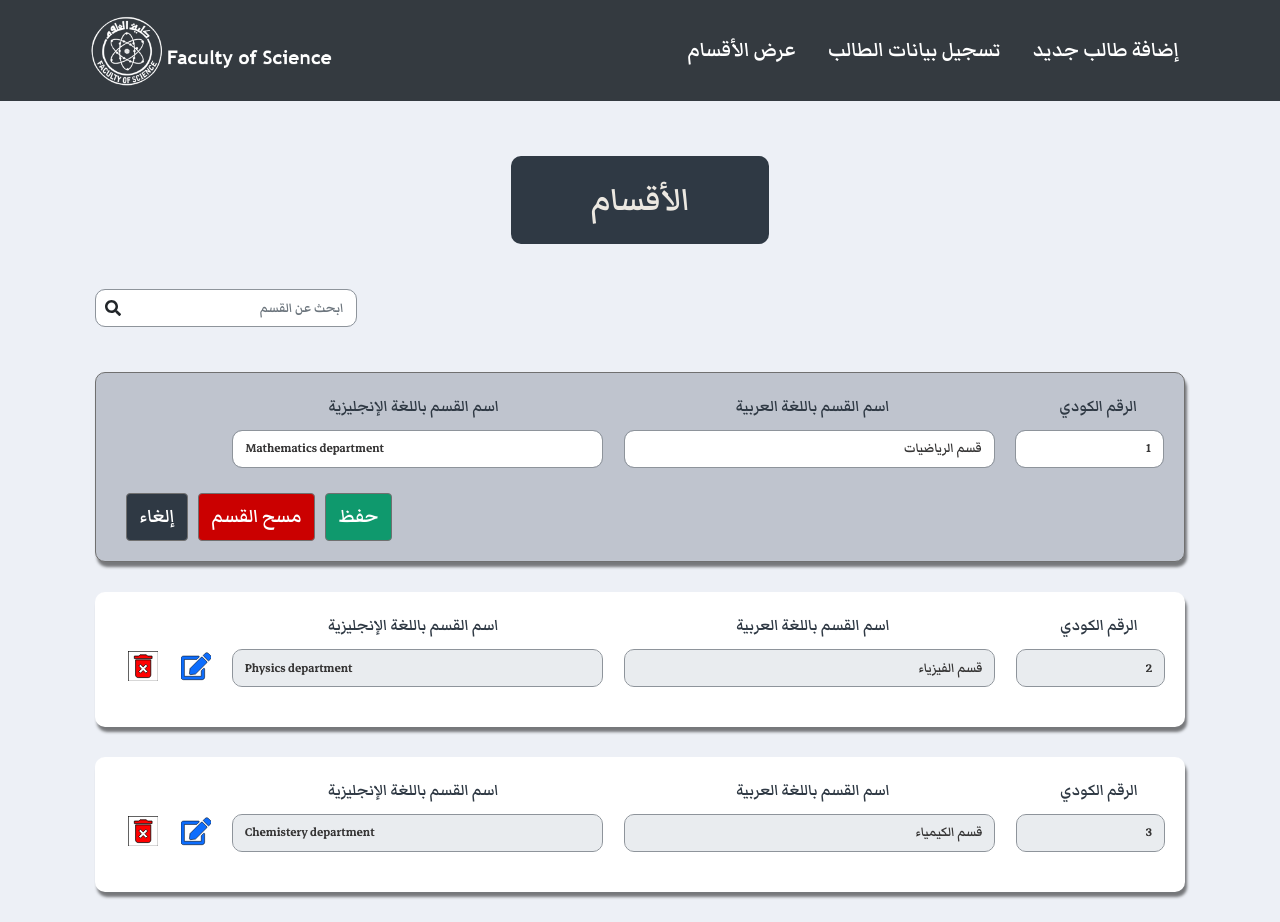
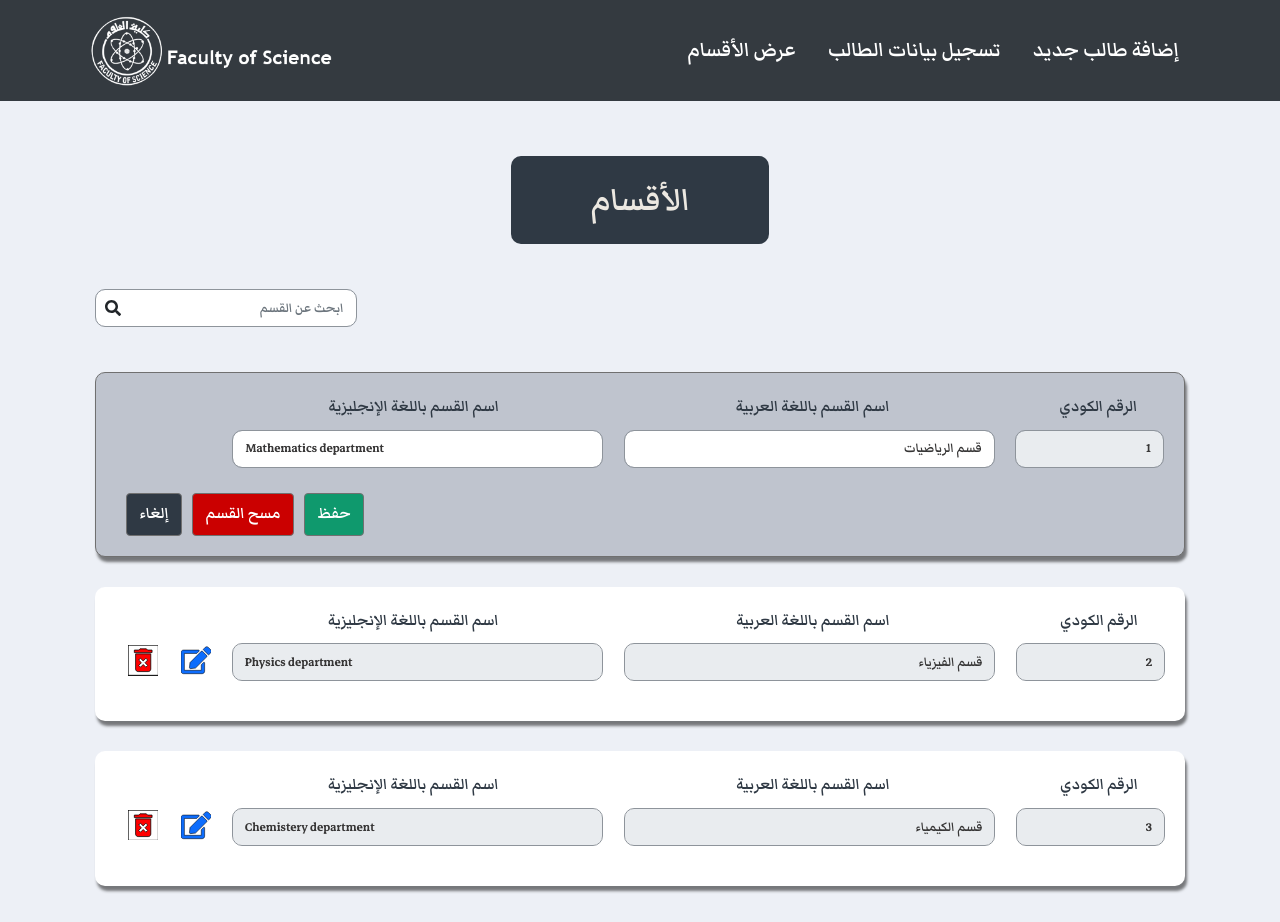
Before and after one commit to youssifYasser/post-graduate-system, a React (Create React App) app: page /viewDepartments in a window 1280 px wide. Both pictures are taken after a click on the button 195 px from the left and 445 px from the top of the page. Built offline with nearby package versions, Linux system fonts and the light colour scheme.

Commit message:
Deleting and Changing is done

```diff
--- a/src/Components/Student-data-registration/StudentDataRegisteration.js
+++ b/src/Components/Student-data-registration/StudentDataRegisteration.js
@@ -199,7 +199,7 @@ const StudentDataRegisteration = () => {
   const s2ab = (s) => {
     var buf = new ArrayBuffer(s.length)
     var view = new Uint8Array(buf)
-    for (var i = 0; i != s.length; ++i) view[i] = s.charCodeAt(i) & 0xff
+    for (var i = 0; i !== s.length; ++i) view[i] = s.charCodeAt(i) & 0xff
     return buf
   }
 
--- a/src/Components/view-departments/ViewDepartments.js
+++ b/src/Components/view-departments/ViewDepartments.js
@@ -1,20 +1,12 @@
 import React, { useState, useEffect } from 'react'
 import { FaSearch } from 'react-icons/fa'
-import {
-  Col,
-  Container,
-  Row,
-  Image,
-  Form,
-  Button,
-  Accordion,
-  Card,
-} from 'react-bootstrap'
+import { Col, Container, Row, Form } from 'react-bootstrap'
 
 import './viewDepartments-style.css'
 import 'animate.css/animate.min.css'
 
 import DepartmentRow from './department-row'
+import NoDepartments from './no-departments'
 
 const ViewDepartments = () => {
   const [departments, setDepartments] = useState([
@@ -35,56 +27,6 @@ const ViewDepartments = () => {
     },
   ])
 
-  // let EditingMode
-
-  // useEffect(() => {
-  //   let department = departments[editing - 1]
-  //   console.log(department)
-  //   EditingMode = (
-  //     <React.Fragment>
-  //       <Form.Row>
-  //         <Col>
-  //           <Form.Control type='number' name='id' value={department.id} />
-  //         </Col>
-
-  //         <Col>
-  //           <Form.Control
-  //             type='text'
-  //             name='arabicName'
-  //             value={department.arabicName}
-  //             pattern='^[\u0600-\u065F\u066A-\u06EF\u06FA-\u06FF ]+$'
-  //           />
-  //         </Col>
-
-  //         <Col>
-  //           <Form.Control
-  //             type='text'
-  //             name='englishName'
-  //             value={department.englishName}
-  //             pattern='^[a-zA-Z$@$!%*?&#^-_. +]+$'
-  //           />
-  //         </Col>
-  //       </Form.Row>
-  //     </React.Fragment>
-  //   )
-  // }, [editing])
-
-  const handleEdit = (department) => {
-    // setEditing(department.id)
-    let element = document.getElementById(department.id)
-    // console.log(element.children[0].childNodes[0].firstChild)
-    for (let i = 0; i < 3; i++) {
-      element.children[0].childNodes[i].firstChild.disabled = false
-    }
-    element.className = 'editing animate__animated animate__fadeIn'
-    element.lastChild.style.display = 'block'
-
-    document.getElementsByClassName(department.id)[0].style.display = 'none'
-    document.getElementsByClassName(department.id)[1].style.display = 'none'
-    // element.innerHTML = `<>${EditingMode}</>`
-    // console.log(element)
-  }
-
   const handleSave = (department) => {
     let element = document.getElementById(department.id)
     for (let i = 0; i < 3; i++) {
@@ -97,16 +39,21 @@ const ViewDepartments = () => {
     document.getElementsByClassName(department.id)[1].style.display = 'block'
   }
 
-  const handleCancel = (department) => {
-    let element = document.getElementById(department.id)
-    for (let i = 0; i < 3; i++) {
-      element.children[0].childNodes[i].firstChild.disabled = true
+  const handleDelete = (deptID) => {
+    const newDepartments = departments.filter((department) => {
+      return department.id !== deptID
+    })
+    setDepartments(newDepartments)
   }
-    element.className = 'animate__animated animate__fadeInUp'
-    element.lastChild.style.display = 'none'
 
-    document.getElementsByClassName(department.id)[0].style.display = 'block'
-    document.getElementsByClassName(department.id)[1].style.display = 'block'
+  const handleChange = (e) => {
+    let { name, value } = e.target
+    let indexOfDash = name.lastIndexOf('-')
+    let index = name.slice(indexOfDash + 1)
+    name = name.slice(0, indexOfDash)
+
+    departments[index] = { ...departments[index], [name]: value }
+    setDepartments([...departments])
   }
 
   return (
@@ -123,16 +70,22 @@ const ViewDepartments = () => {
             <Form.Control type='text' placeholder='ابحث عن القسم' />
           </Col>
         </Row>
-
-        {departments.map((department) => {
+        {departments.length !== 0 ? (
+          departments.map((department, index) => {
             return (
               <DepartmentRow
+                key={department.id}
+                index={index}
                 department={department}
                 handleSave={handleSave}
-              handleCancel={handleCancel}
+                handleDelete={handleDelete}
+                handleChange={handleChange}
               />
             )
-        })}
+          })
+        ) : (
+          <NoDepartments />
+        )}
       </div>
     </Container>
   )
--- a/src/Components/view-departments/department-row.js
+++ b/src/Components/view-departments/department-row.js
@@ -1,20 +1,17 @@
 import React, { useState } from 'react'
 import { FaEdit } from 'react-icons/fa'
 import { MdDeleteForever } from 'react-icons/md'
-import {
-  Col,
-  Container,
-  Row,
-  Image,
-  Form,
-  Button,
-  Accordion,
-  Card,
-} from 'react-bootstrap'
+import { Col, Row, Form, Button } from 'react-bootstrap'
 
 import './viewDepartments-style.css'
 
-const DepartmentRow = ({ department, handleCancel, handleSave }) => {
+const DepartmentRow = ({
+  department,
+  index,
+  handleDelete,
+  handleSave,
+  handleChange,
+}) => {
   const [isEditing, setIsEditing] = useState(false)
 
   return (
@@ -35,16 +32,18 @@ const DepartmentRow = ({ department, handleCancel, handleSave }) => {
           <Col>
             <Form.Control
               type='number'
-              name='id'
+              name={`id-${index}`}
+              onChange={handleChange}
               value={department.id}
-              disabled={!isEditing}
+              disabled
             />
           </Col>
 
           <Col>
             <Form.Control
               type='text'
-              name='arabicName'
+              name={`arabicName-${index}`}
+              onChange={handleChange}
               value={department.arabicName}
               pattern='^[\u0600-\u065F\u066A-\u06EF\u06FA-\u06FF ]+$'
               disabled={!isEditing}
@@ -54,7 +53,8 @@ const DepartmentRow = ({ department, handleCancel, handleSave }) => {
           <Col>
             <Form.Control
               type='text'
-              name='englishName'
+              name={`englishName-${index}`}
+              onChange={handleChange}
               value={department.englishName}
               pattern='^[a-zA-Z$@$!%*?&#^-_. +]+$'
               disabled={!isEditing}
@@ -63,14 +63,17 @@ const DepartmentRow = ({ department, handleCancel, handleSave }) => {
           {isEditing || (
             <>
               <Col>
-                <Button type='button' onClick={() => setIsEditing(!isEditing)}>
+                <Button type='button' onClick={() => setIsEditing(true)}>
                   {' '}
                   <FaEdit />{' '}
                 </Button>
               </Col>
 
               <Col>
-                <Button type='button'>
+                <Button
+                  type='button'
+                  onClick={() => handleDelete(department.id)}
+                >
                   <MdDeleteForever />{' '}
                 </Button>
               </Col>
@@ -84,8 +87,10 @@ const DepartmentRow = ({ department, handleCancel, handleSave }) => {
               <Button type='button' onClick={() => handleSave(department)}>
                 حفظ
               </Button>
-              <Button type='button'>مسح القسم</Button>
-              <Button type='button' onClick={() => setIsEditing(!isEditing)}>
+              <Button type='button' onClick={() => handleDelete(department.id)}>
+                مسح القسم
+              </Button>
+              <Button type='button' onClick={() => setIsEditing(false)}>
                 إلغاء
               </Button>
             </Col>
--- /dev/null
+++ b/src/Components/view-departments/no-departments.js
@@ -0,0 +1,13 @@
+import React from 'react'
+
+import './viewDepartments-style.css'
+
+const NoDepartments = () => {
+  return (
+    <div className='no-items'>
+      <h2>لا يوجد أقسام للعرض</h2>
+    </div>
+  )
+}
+
+export default NoDepartments
--- a/src/Components/view-departments/viewDepartments-style.css
+++ b/src/Components/view-departments/viewDepartments-style.css
@@ -156,7 +156,7 @@
   margin-left: 1%;
   background-color: #0f996d;
   border: 1px solid #707070;
-  font-size: 1.2em;
+  font-size: 1em;
   transition: background-color 0.3s ease-out;
 }
 .view-department
@@ -174,7 +174,7 @@
   margin-left: 1%;
   background-color: #cb0000;
   border: 1px solid #707070;
-  font-size: 1.2em;
+  font-size: 1em;
 }
 
 .view-department
@@ -192,7 +192,7 @@
   margin-left: 1%;
   background-color: #2f3944;
   border: 1px solid #707070;
-  font-size: 1.2em;
+  font-size: 1em;
 }
 
 .view-department
@@ -205,6 +205,12 @@
   color: #2f3944;
   border-color: #2f3944;
 }
+
+.view-department .main-form .no-items {
+  margin: 45px;
+  text-align: center;
+}
+
 /* Save/Del/Cancel buttons start */
 
 /* media screen */
```
Lines whose indentation alone changed are shown as unchanged.
